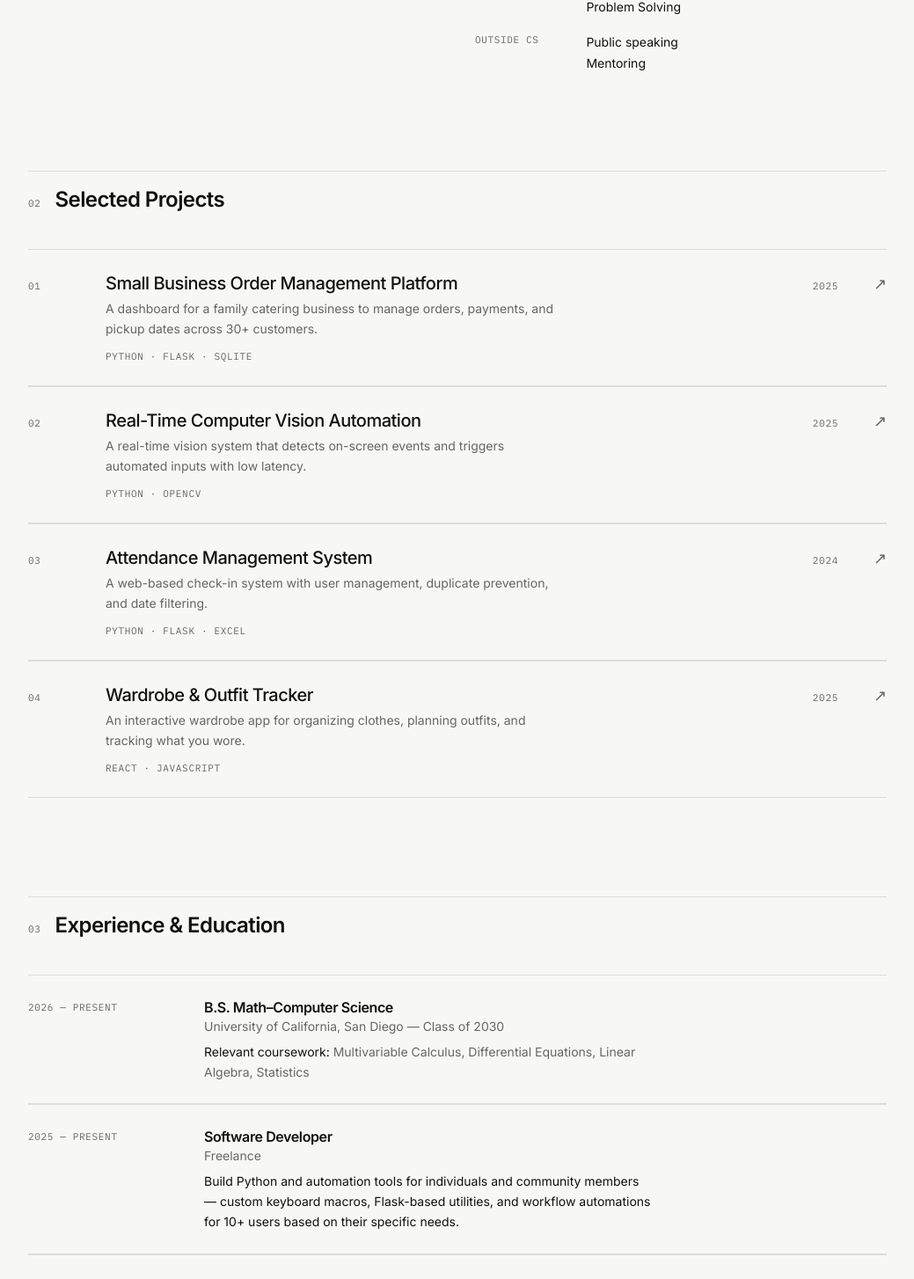
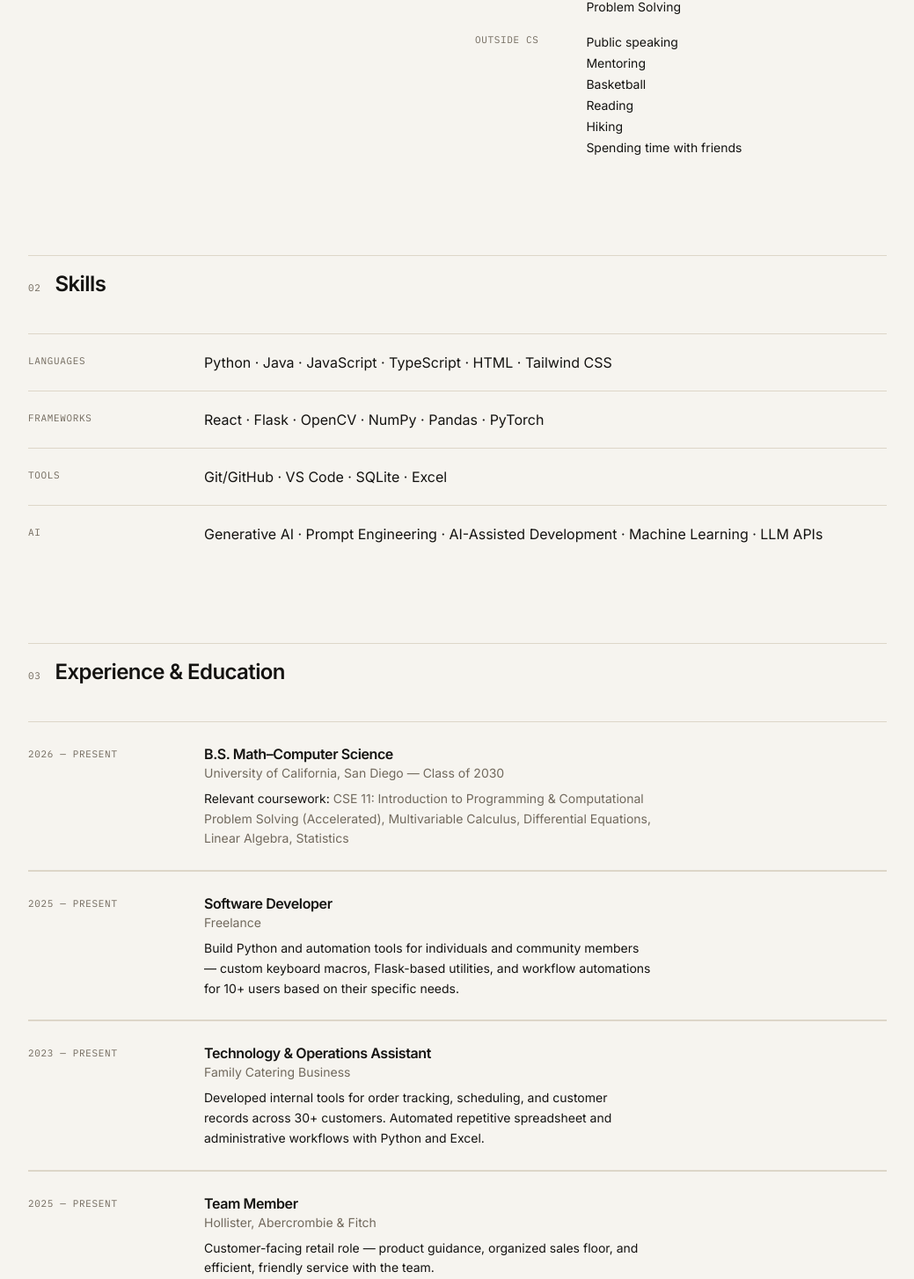
Before and after one commit to Jynx-xox/jynx-xox.github.io, a Next.js app: page / in a window 1280 px wide. Shown: the part 856-2310 px from the top of the page at 88% size, without its empty margins (120-1159 px from the left). Built offline with nearby package versions, Linux system fonts and the light colour scheme.

Commit message:
fixed text

```diff
--- a/app/globals.css
+++ b/app/globals.css
@@ -1,11 +1,13 @@
 @import "tailwindcss";
 
 @theme {
-  --color-bg: #f7f7f5;
-  --color-ink: #111111;
-  --color-muted: #666666;
-  --color-line: #ddddda;
+  --color-bg: #f6f4ef;
+  --color-surface: #efece4;
+  --color-ink: #141311;
+  --color-muted: #71695d;
+  --color-line: #ddd6c8;
   --color-accent: #1f45c4;
+  --color-accent-soft: #e3e8f9;
   --font-sans: "Inter", ui-sans-serif, system-ui, sans-serif;
   --font-mono: "IBM Plex Mono", ui-monospace, monospace;
 }
@@ -92,6 +94,12 @@ body {
 .project-row:hover .proj-arrow {
   transform: translate(3px, -3px);
 }
+.project-row {
+  transition: background-color 220ms ease;
+}
+.project-row:hover {
+  background-color: var(--color-surface);
+}
 .project-row .proj-title {
   transition: color 220ms ease;
 }
--- a/app/page.tsx
+++ b/app/page.tsx
@@ -108,9 +108,55 @@ export default function Home() {
         </div>
       </section>
 
+      {/* ---------- SKILLS ---------- */}
+      <section id="skills" className="scroll-mt-20 pb-20 sm:pb-28">
+        <SectionHeading index="02" title="Skills" />
+        <dl className="space-y-5">
+          {skills.map((s, i) => (
+            <Reveal key={s.label} delay={i * 60}>
+              <div className="grid gap-1 border-t border-line pt-5 sm:grid-cols-[10rem_1fr] sm:gap-10">
+                <dt className="mono-meta pt-0.5">{s.label}</dt>
+                <dd className="text-base">{s.items.join(" · ")}</dd>
+              </div>
+            </Reveal>
+          ))}
+        </dl>
+      </section>
+
+      {/* ---------- EXPERIENCE ---------- */}
+      <section id="experience" className="scroll-mt-20 pb-20 sm:pb-28">
+        <SectionHeading index="03" title="Experience & Education" />
+        <ol>
+          {experience.map((e, i) => (
+            <Reveal key={e.title} delay={i * 60}>
+              <li className="grid gap-2 border-t border-line py-6 last:border-b sm:grid-cols-[10rem_1fr] sm:gap-10">
+                <p className="mono-meta pt-1">{e.period}</p>
+                <div>
+                  <h3 className="text-base font-semibold tracking-tight">
+                    {e.title}
+                  </h3>
+                  <p className="text-sm text-muted">{e.org}</p>
+                  {e.description && (
+                    <p className="mt-2 max-w-lg text-sm leading-relaxed">
+                      {e.description}
+                    </p>
+                  )}
+                  {e.coursework && (
+                    <p className="mt-2 max-w-lg text-sm leading-relaxed text-muted">
+                      <span className="text-ink">Relevant coursework:</span>{" "}
+                      {e.coursework}
+                    </p>
+                  )}
+                </div>
+              </li>
+            </Reveal>
+          ))}
+        </ol>
+      </section>
+
       {/* ---------- PROJECTS ---------- */}
       <section id="projects" className="scroll-mt-20 pb-20 sm:pb-28">
-        <SectionHeading index="02" title="Selected Projects" />
+        <SectionHeading index="04" title="Selected Projects" />
         <ol>
           {projects.map((p, i) => (
             <Reveal key={p.slug} delay={i * 60}>
@@ -145,52 +191,6 @@ export default function Home() {
             </Reveal>
           ))}
         </ol>
-      </section>
-
-      {/* ---------- EXPERIENCE ---------- */}
-      <section id="experience" className="scroll-mt-20 pb-20 sm:pb-28">
-        <SectionHeading index="03" title="Experience & Education" />
-        <ol>
-          {experience.map((e, i) => (
-            <Reveal key={e.title} delay={i * 60}>
-              <li className="grid gap-2 border-t border-line py-6 last:border-b sm:grid-cols-[10rem_1fr] sm:gap-10">
-                <p className="mono-meta pt-1">{e.period}</p>
-                <div>
-                  <h3 className="text-base font-semibold tracking-tight">
-                    {e.title}
-                  </h3>
-                  <p className="text-sm text-muted">{e.org}</p>
-                  {e.description && (
-                    <p className="mt-2 max-w-lg text-sm leading-relaxed">
-                      {e.description}
-                    </p>
-                  )}
-                  {e.coursework && (
-                    <p className="mt-2 max-w-lg text-sm leading-relaxed text-muted">
-                      <span className="text-ink">Relevant coursework:</span>{" "}
-                      {e.coursework}
-                    </p>
-                  )}
-                </div>
-              </li>
-            </Reveal>
-          ))}
-        </ol>
-      </section>
-
-      {/* ---------- SKILLS ---------- */}
-      <section id="skills" className="scroll-mt-20 pb-20 sm:pb-28">
-        <SectionHeading index="04" title="Skills" />
-        <dl className="space-y-5">
-          {skills.map((s, i) => (
-            <Reveal key={s.label} delay={i * 60}>
-              <div className="grid gap-1 border-t border-line pt-5 sm:grid-cols-[10rem_1fr] sm:gap-10">
-                <dt className="mono-meta pt-0.5">{s.label}</dt>
-                <dd className="text-base">{s.items.join(" · ")}</dd>
-              </div>
-            </Reveal>
-          ))}
-        </dl>
       </section>
 
       {/* ---------- RESUME ---------- */}
@@ -230,10 +230,7 @@ export default function Home() {
           <ul className="mt-8 space-y-3 text-sm">
             <li>
               <span className="mono-meta mr-6 inline-block w-20">Email</span>
-              <a
-                href={`mailto:${site.email}`}
-                className="link-line text-accent"
-              >
+              <a href={`mailto:${site.email}`} className="link-line text-accent">
                 {site.email}
               </a>
             </li>
--- a/data/content.ts
+++ b/data/content.ts
@@ -10,7 +10,7 @@ export const site = {
   location: "San Diego / Union City, CA",
   email: "kengosti@gmail.com",
   github: "https://github.com/Jynx-xox",
-  linkedin: "https://www.linkedin.com/in/your-handle", // [PLACEHOLDER] add your LinkedIn URL
+  linkedin: "https://www.linkedin.com/in/ken-gosti-77ba01342/",
   resumeUrl: "/resume.pdf", // drop your resume PDF into /public
 };
 
@@ -34,7 +34,30 @@ export type Project = {
 // Add a new project by copying one object; no component changes needed.
 // The bracketed long-form fields below benefit from a few sentences each —
 // send me more detail on any project and I'll expand them.
+// Projects marked private have no public repo, so no links are shown.
 export const projects: Project[] = [
+  {
+    slug: "wardrobe-tracker",
+    title: "Wardrobe & Outfit Tracker",
+    year: "2025",
+    description:
+      "An interactive wardrobe app for organizing clothes, planning outfits, and tracking what you wore.",
+    role: "Solo developer",
+    tech: ["React", "JavaScript"],
+    live: "https://wardrobe-nine-snowy.vercel.app/",
+    overview:
+      "An interactive wardrobe application for organizing clothing and tracking daily outfits.",
+    problem:
+      "I built this to stay connected with friends after starting college and living farther apart. It gives us a shared, lightweight way to see each other's daily fits and keep a small part of our day-to-day lives connected.",
+    built:
+      "Built a social wardrobe experience with accounts and logins, clothing-item profiles, daily fits, a calendar, friend feeds, following and followers, posts, and likes. Friends can scroll through each other's outfits and clothing collections in one place.",
+    decisions:
+      "Focused on making the app visual and social rather than text-heavy. The main flows — posting a fit, browsing friends' outfits, and adding clothing — are designed to feel quick and natural on the same timeline.",
+    challenges:
+      "The biggest challenge was connecting personal wardrobe data with social features without making the experience feel complicated. The app had to keep calendars, daily fits, posts, likes, follows, and account-specific content consistent as people moved between their own wardrobe and their friends' feeds.",
+    learned:
+      "This project taught me how to turn a personal idea into a product people can actually use with friends. It also gave me experience thinking through authenticated users, social relationships, and the many small states behind a seemingly simple feed.",
+  },
   {
     slug: "order-management",
     title: "Small Business Order Management Platform",
@@ -42,9 +65,7 @@ export const projects: Project[] = [
     description:
       "A dashboard for a family catering business to manage orders, payments, and pickup dates across 30+ customers.",
     role: "Solo developer",
-    tech: ["Python", "Flask", "SQLite"],
-    // [PLACEHOLDER repo URL] — point at the real repo if public
-    github: "https://github.com/Jynx-xox",
+    tech: ["Python", "Flask", "SQLite"], // private repo — no link
     overview:
       "An internal web dashboard built for a family catering business to replace scattered spreadsheets for tracking customer orders.",
     problem:
@@ -52,11 +73,11 @@ export const projects: Project[] = [
     built:
       "Built the full application: customer search, order filtering, automated totals, duplicate detection, and CSV/Excel export for records.",
     decisions:
-      "Chose Flask with SQLite for a lightweight, self-hosted tool that runs without external services. [Add more — schema design, why server-rendered, etc.]",
+      "Chose Flask with SQLite for a lightweight, self-hosted tool that could fit the business's existing workflow without requiring a complicated deployment. The interface was designed around quick entry, clear order status, and easy retrieval of customer records.",
     challenges:
-      "[What was hardest — e.g. modeling order status, handling edge cases in duplicate customer names.]",
+      "The main challenge was translating an informal, spreadsheet-based process into a structured workflow that still felt simple for non-technical users. I also had to account for duplicate customer names, changing order details, payment status, and exportable records.",
     learned:
-      "[What you took away — e.g. designing software around a real non-technical user's daily workflow.]",
+      "I learned that useful software starts with understanding the user's actual process. A technically simple tool can create a lot of value when it removes repetitive entry and presents information in a way that matches how a business already operates.",
   },
   {
     slug: "computer-vision-automation",
@@ -65,20 +86,19 @@ export const projects: Project[] = [
     description:
       "A real-time vision system that detects on-screen events and triggers automated inputs with low latency.",
     role: "Solo developer",
-    tech: ["Python", "OpenCV"],
-    github: "https://github.com/Jynx-xox", // [PLACEHOLDER repo URL]
+    tech: ["Python", "OpenCV"], // private repo — no link
     overview:
       "A real-time computer vision system that watches for specific visual events and responds with automated keyboard input.",
     problem:
-      "[What this was for and why manual reaction wasn't good enough — a sentence or two of real context goes here.]",
+      "The system detects QTEs and other on-screen events that require quick responses. Manual input was inconsistent and sometimes inaccurate, so the project explored how computer vision could recognize those events and trigger a response more reliably.",
     built:
       "Built the detection pipeline with OpenCV image detection and region-based tracking, plus a configurable hotkey/macros layer for low-latency responses.",
     decisions:
-      "Used region-based tracking instead of full-frame analysis to improve detection accuracy and timing. [Add more — frame rate targets, matching strategies, etc.]",
+      "Used region-based tracking instead of full-frame analysis to reduce unnecessary processing and focus detection on the parts of the screen where relevant events appear. The automation layer was kept configurable so detection and input behavior could be adjusted independently.",
     challenges:
-      "[e.g. tuning detection thresholds, reducing false positives, hitting low-latency targets.]",
+      "The main challenge was balancing responsiveness with reliability: detection thresholds needed to be sensitive enough to catch short-lived events without triggering on unrelated visual changes or producing duplicate responses.",
     learned:
-      "[e.g. tradeoffs between detection accuracy and speed in real-time systems.]",
+      "I learned how real-time systems require practical tradeoffs between accuracy, speed, and robustness. Small changes to regions, thresholds, and timing can significantly affect the behavior of an interactive automation tool.",
   },
   {
     slug: "attendance-system",
@@ -87,42 +107,19 @@ export const projects: Project[] = [
     description:
       "A web-based check-in system with user management, duplicate prevention, and date filtering.",
     role: "Solo developer",
-    tech: ["Python", "Flask", "Excel"],
-    github: "https://github.com/Jynx-xox", // [PLACEHOLDER repo URL]
+    tech: ["Python", "Flask", "Excel"], // private repo — no link
     overview:
-      "A web-based attendance system for managing and recording participant check-ins.",
+      "A web-based attendance system for managing and recording participant check-ins for a private community organization.",
     problem:
-      "[Who used this and what manual process it replaced.]",
+      "The organization needed a more consistent way to record attendance than relying on manual sign-in and scattered records. The system gives participants a quick check-in flow while making attendance easier for organizers to review later.",
     built:
-      "Implemented user management, duplicate-entry prevention, date filtering, and attendance tracking, with separate admin and general-user functionality backed by persistent database storage.",
+      "Implemented QR-assisted check-in, user management, duplicate-entry prevention, date filtering, and attendance tracking, with separate admin and general-user functionality backed by persistent database storage.",
     decisions:
-      "[Why Flask, how the admin/user split was handled, how duplicates are detected.]",
+      "Used Flask for a focused web application and separated the general check-in experience from administrative tools. Attendance records were stored in a structured format so organizers could filter dates, review participation, and export information when needed.",
     challenges:
-      "[What was tricky — e.g. defining duplicates, keeping the general-user flow fast enough for check-in lines.]",
+      "The hardest part was making check-in quick for participants while preventing duplicate records and preserving useful administrative controls. The system needed to handle the normal user flow and the less frequent cases where an organizer needed to correct or review attendance data.",
     learned:
-      "[What you took away — e.g. designing roles and permissions for a real workflow.]",
-  },
-  {
-    slug: "wardrobe-tracker",
-    title: "Wardrobe & Outfit Tracker",
-    year: "2025",
-    description:
-      "An interactive wardrobe app for organizing clothes, planning outfits, and tracking what you wore.",
-    role: "Solo developer",
-    tech: ["React", "JavaScript"],
-    github: "https://github.com/Jynx-xox", // [PLACEHOLDER repo URL]
-    overview:
-      "An interactive wardrobe application for organizing clothing and tracking daily outfits.",
-    problem:
-      "Hard to keep track of what you own and what you've already worn. [A sentence of personal motivation works well here.]",
-    built:
-      "Built inventory management, photo uploads, outfit selection, and calendar-based outfit history, with a customizable interface of clothing categories and outfit “equipment” slots.",
-    decisions:
-      "[Component structure, state management approach, how photo storage is handled.]",
-    challenges:
-      "[What was hard — e.g. modeling outfits out of items, calendar history queries.]",
-    learned:
-      "[What you took away — e.g. managing richer client-side state in React.]",
+      "I learned how authentication, roles, validation, and data organization come together in a workflow used by real people. It also reinforced the importance of making common actions fast while keeping administrative details accessible.",
   },
 ];
 
@@ -140,7 +137,7 @@ export const experience: ExperienceItem[] = [
     title: "B.S. Math–Computer Science",
     org: "University of California, San Diego — Class of 2030",
     coursework:
-      "Multivariable Calculus, Differential Equations, Linear Algebra, Statistics",
+      "CSE 11: Introduction to Programming & Computational Problem Solving (Accelerated), Multivariable Calculus, Differential Equations, Linear Algebra, Statistics",
   },
   {
     period: "2025 — Present",
@@ -217,5 +214,12 @@ export const interests = {
     "Automation",
     "Problem Solving",
   ],
-  outside: ["Public speaking", "Mentoring"], // [PLACEHOLDER] add hobbies if you'd like
+  outside: [
+    "Public speaking",
+    "Mentoring",
+    "Basketball",
+    "Reading",
+    "Hiking",
+    "Spending time with friends",
+  ],
 };
```
